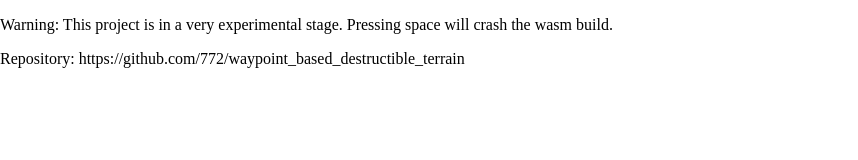
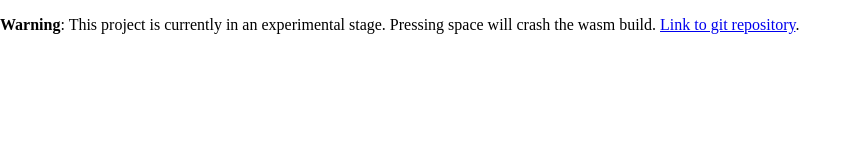
Before and after one commit to 772/waypoint_based_destructible_terrain, a plain HTML site: page index.html in a window 1280 px wide. Shown: the whole page, without its empty margins (0-858 px from the left). Drawn offline with Linux system fonts and the light colour scheme; no server answers.

Commit message:
Update index.html

```diff
--- a/index.html
+++ b/index.html
@@ -10,7 +10,6 @@
       }
     });
   </script>
-<p>Warning: This project is in a very experimental stage. Pressing space will crash the wasm build.</p>
-<p>Repository: https://github.com/772/waypoint_based_destructible_terrain</p>
+<p><b>Warning</b>: This project is currently in an experimental stage. Pressing space will crash the wasm build. <a href="https://github.com/772/waypoint_based_destructible_terrain">Link to git repository</a>.</p>
 </body>
 </html>
```
